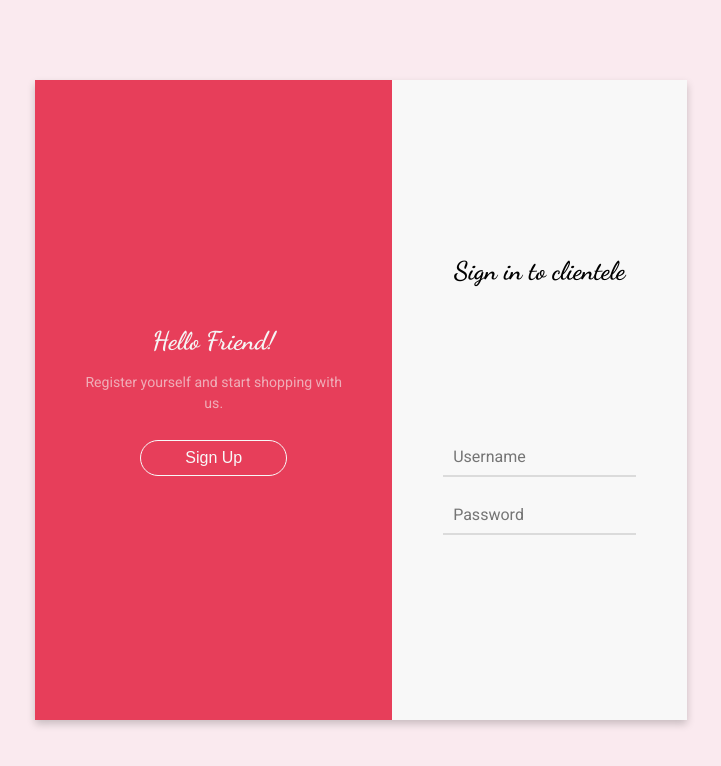
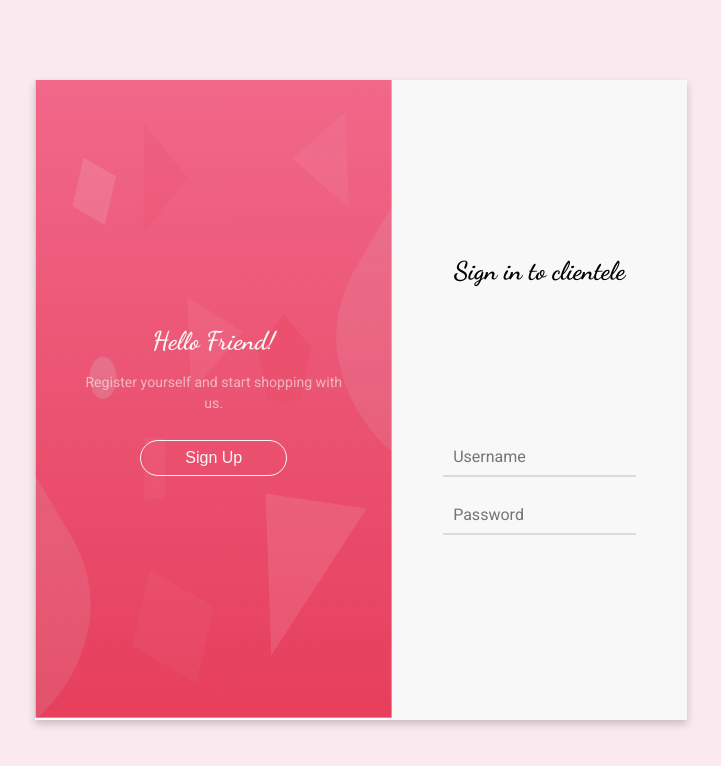
Before and after one commit to shruti-14/Clientele, a React (Create React App) app: page /auth in a window 1280 px wide. Shown: the top 766 px of the page, without its empty margins (279-1000 px from the left). Built offline with nearby package versions, Linux system fonts and the light colour scheme.

Commit message:
login page changes added

```diff
--- a/src/cointainer/Auth/Auth.module.css
+++ b/src/cointainer/Auth/Auth.module.css
@@ -19,8 +19,10 @@
     padding: 32px;
 }
 .textConatiner {
-    background-color: rgba(231, 62, 90);
+    /* background-color: rgba(231, 62, 90); */
+    background-image: url('../../assets/auth-background.jpg');
     min-width: 45%;
+    background-repeat: round;
 }
 .TextContainerHeading {
     color: #F5F5F5;
--- a/src/commons/Navigation/Toolbar/Toolbar.module.css
+++ b/src/commons/Navigation/Toolbar/Toolbar.module.css
@@ -37,7 +37,6 @@
     }
 
 }
-
 @media only screen and (max-width: 1024px) {
     .mainNavLinks {
         display: none;
```
Also changed, not shown: src/assets/auth-background.jpg (added).
